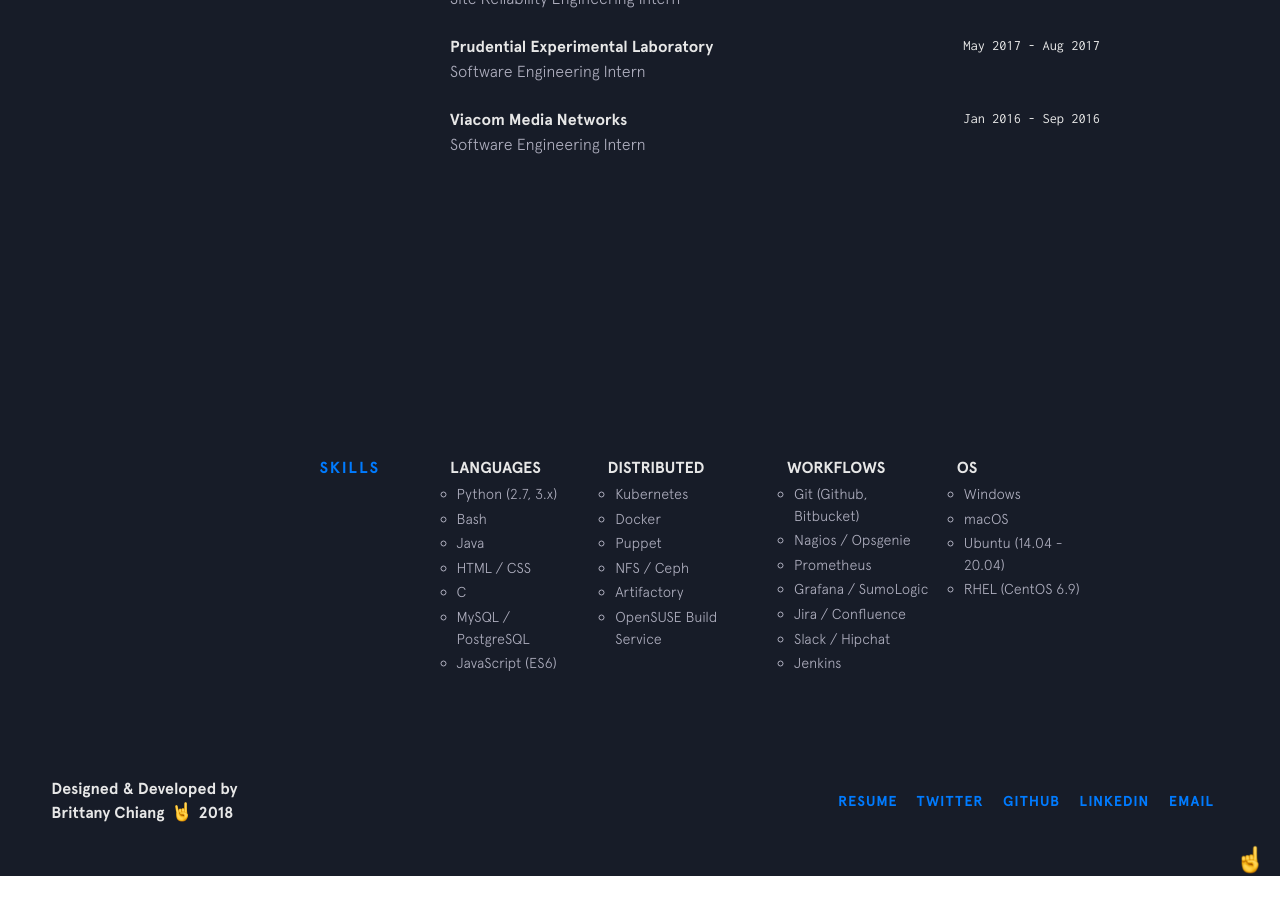
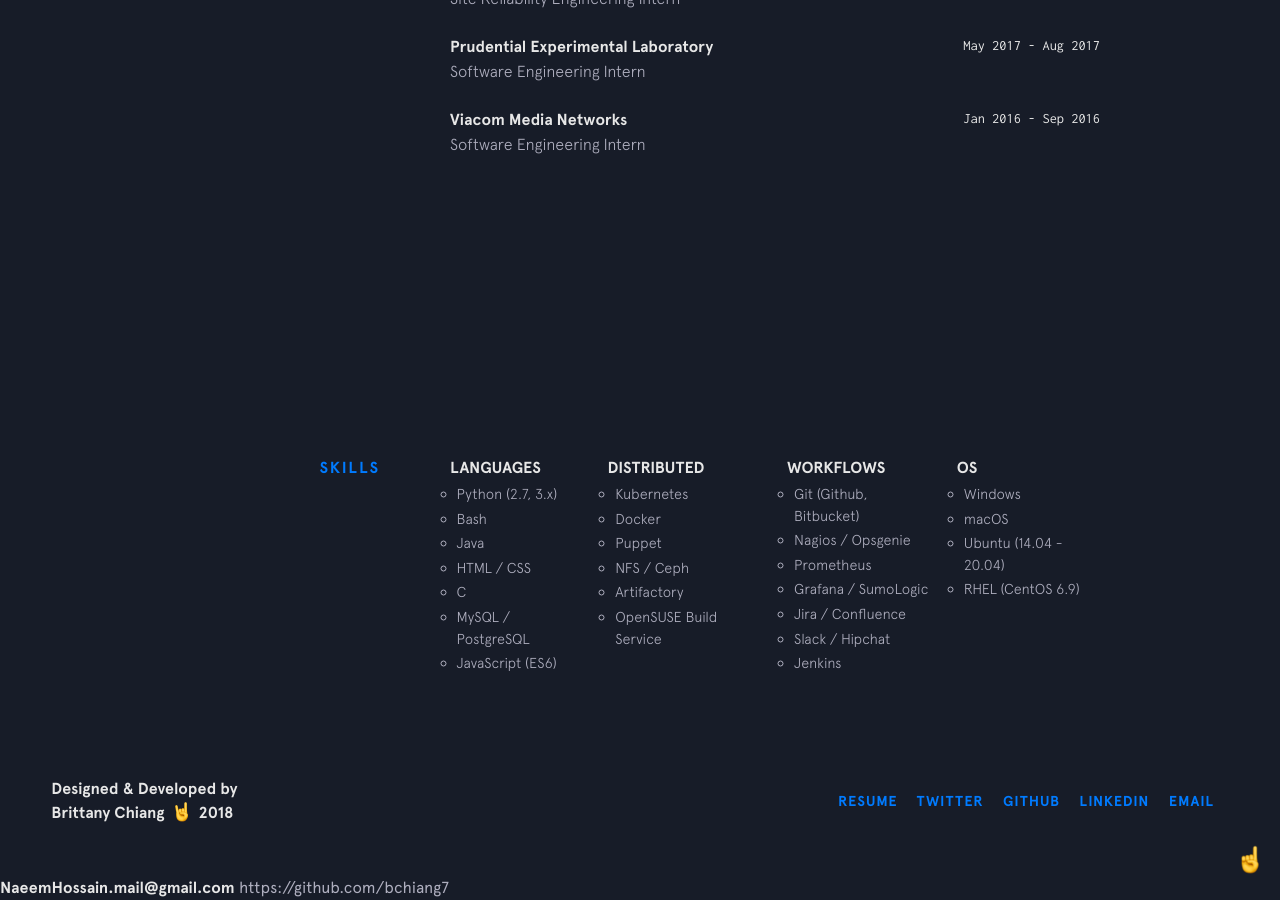
Before and after one commit to malenabashar/malenabashar.github.io, a Jekyll site: the page built from index.html, in a window 1280 px wide and 900 px high, scrolled down 1780 px. Built offline with Jekyll 4.4.1, drawn with Linux system fonts in a browser that asks for light colours; nearby versions of some CDN libraries; before the commit the page ends 2656 px from its top, so only the background shows below that.

Commit message:
Updating website

```diff
--- a/_includes/footer.html
+++ b/_includes/footer.html
@@ -5,7 +5,9 @@
       <span>Designed &amp; Developed by</span>
     </div>
     <div class="bottom">
-      <span>Brittany Chiang</span>
+      <span>
+        <a href="https://github.com/bchiang7" target="_blank" class="highlight-link">Brittany Chiang</a>
+      </span>
       <img class="emoji" src="{{site.baseurl}}/img/emojis/rockon.png" alt="emoji">
       <span>2018</span>
     </div>
@@ -20,3 +22,5 @@
   </div>
 </footer>
 </div>
+<a href="mailto:naeemhossain.mail@gmail.com" target="_blank" class="highlight-link">NaeemHossain.mail@gmail.com</a>
+https://github.com/bchiang7
```
